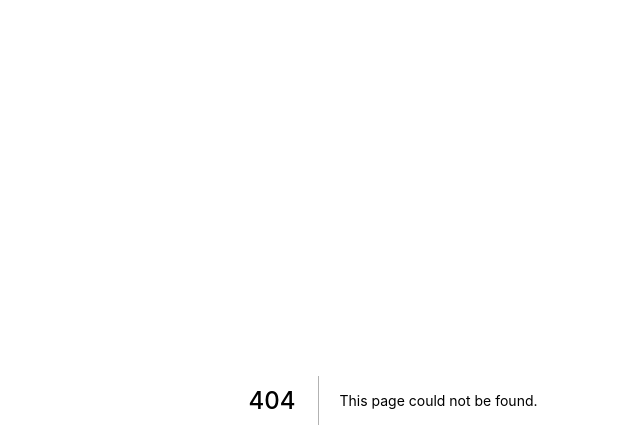
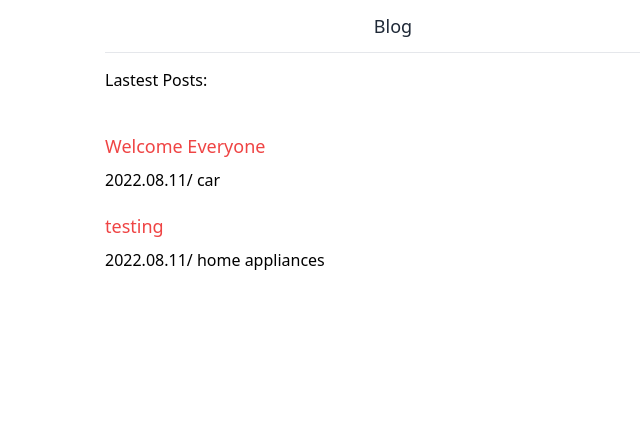
Before and after one commit to Inzahanyang/share-market, a Next.js app: page /blog in a window 1280 px wide. Before the commit this address had no page. Shown: the top 448 px of the page, without its empty margins (247-887 px from the left). Built offline with nearby package versions, Linux system fonts and the light colour scheme.

Commit message:
get static props

```diff
--- a/package.json
+++ b/package.json
@@ -10,6 +10,7 @@
   "dependencies": {
     "@prisma/client": "^3.10.0",
     "@tailwindcss/forms": "^0.4.0",
+    "gray-matter": "^4.0.3",
     "iron-session": "^6.1.2",
     "mailgun-js": "^0.6.7",
     "next": "^12.1.2",
--- /dev/null
+++ b/pages/blog.tsx
@@ -0,0 +1,48 @@
+import Layout from "@components/layout";
+import { readdirSync, readFileSync } from "fs";
+import matter from "gray-matter";
+import { NextPage } from "next";
+
+interface Post {
+  title: string;
+  data: string;
+  category: string;
+}
+
+const Blog: NextPage<{ posts: Post[] }> = ({ posts }) => {
+  console.log(posts);
+  return (
+    <Layout title="Blog" seoTitle="Blog">
+      <h1 className="mb-10 mt-5">Lastest Posts:</h1>
+      <ul>
+        {posts.map((post, idx) => (
+          <div key={idx} className="mb-5">
+            <span className="mb-2 block text-lg text-red-500">
+              {post.title}
+            </span>
+            <div>
+              <span>
+                {post.data}/ {post.category}
+              </span>
+            </div>
+          </div>
+        ))}
+      </ul>
+    </Layout>
+  );
+};
+
+export const getStaticProps = async () => {
+  const blogPosts = readdirSync("./posts").map((file) => {
+    const content = readFileSync(`./posts/${file}`, "utf-8");
+    return matter(content).data;
+  });
+
+  return {
+    props: {
+      posts: blogPosts,
+    },
+  };
+};
+
+export default Blog;
--- /dev/null
+++ b/posts/01-post.md
@@ -0,0 +1,9 @@
+---
+title: Welcome Everyone
+data: 2022.08.11
+category: car
+---
+
+# Welcome everyone!
+
+test md
--- /dev/null
+++ b/posts/02-just-post.md
@@ -0,0 +1,9 @@
+---
+title: testing
+data: 2022.08.11
+category: home appliances
+---
+
+# Second test
+
+test page
```
Also changed, not shown: 1 other file (tests, documents, lock files or other folders).
